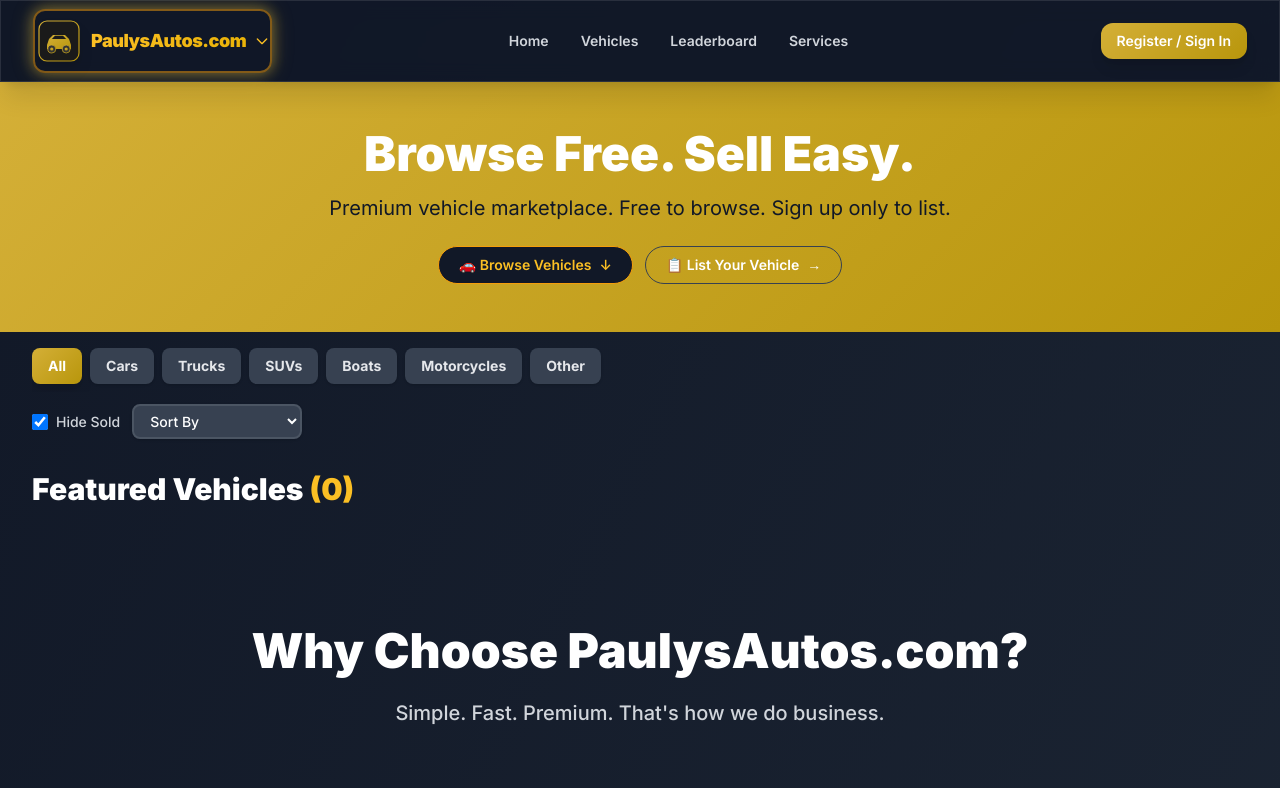
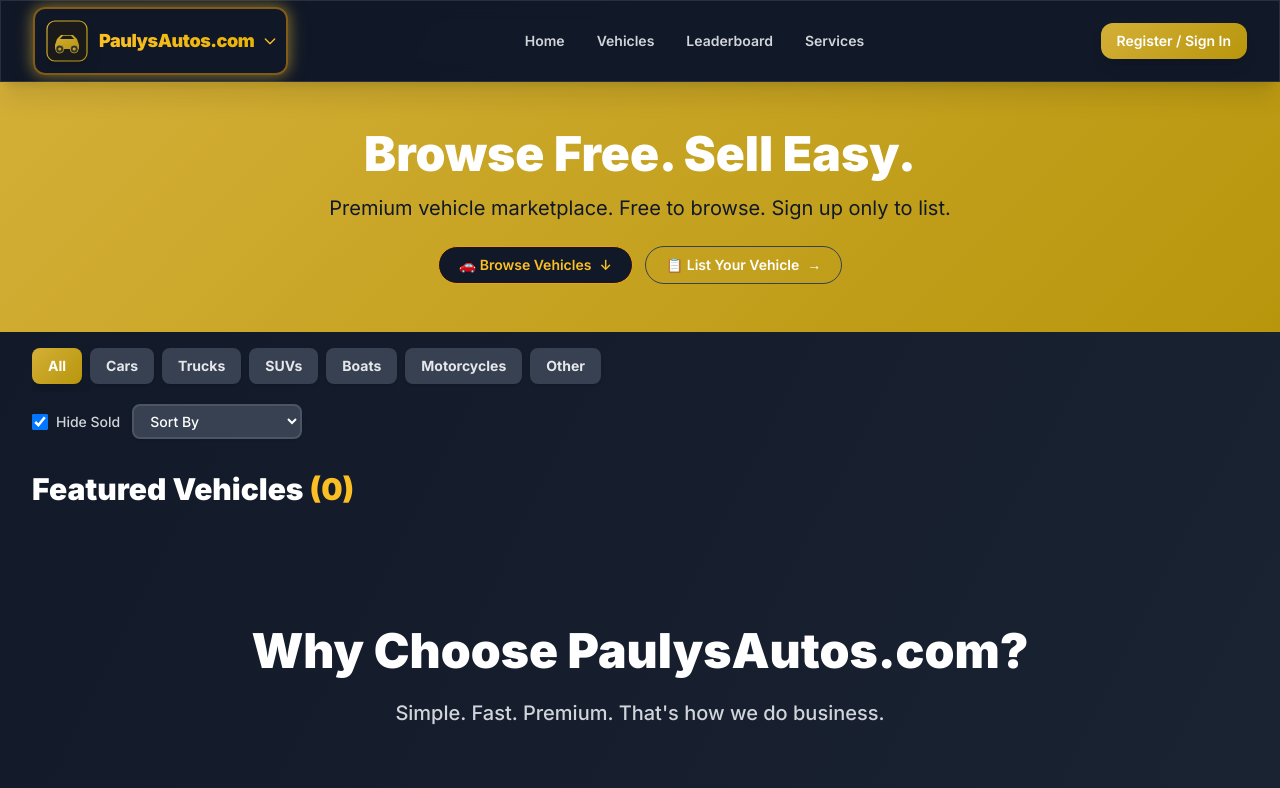
Before and after one commit to richard2019201900/paulysautos.com, a plain HTML site: page index.html in a window 1280 px wide. Shown: the top 788 px of the page. Drawn offline with Linux system fonts and the light colour scheme; no server answers.

Commit message:
fix(ui): Match logo button styling to PaulysProperties.com
- Changed siteSwitcherContainer margin from 'mr-6 md:mr-8 my-2' to 'mr-4'
- Changed button padding from 'px-2.5 py-1.5 sm:p-2.5' to 'p-2 md:p-3'
- Changed logo icon size from 'w-8 h-8 sm:w-10 sm:h-10 md:w-12 md:h-12' to 'w-10 h-10 md:w-12 md:h-12'

Ensures consistent branding and spacing across both Pauly's platforms

```diff
--- a/index.html
+++ b/index.html
@@ -953,9 +953,9 @@
         <div class="max-w-7xl mx-auto px-4 sm:px-6 lg:px-8">
             <div class="flex justify-between items-center h-16 md:h-20">
                 <!-- Logo with Site Switcher Dropdown -->
-                <div class="relative flex-shrink-0 mr-6 md:mr-8 my-2" id="siteSwitcherContainer">
-                    <button onclick="toggleSiteSwitcher()" class="flex items-center space-x-2 cursor-pointer px-2.5 py-1.5 sm:p-2.5 rounded-xl border-2 border-amber-500/50 hover:border-amber-400 transition-all duration-300 site-switcher-glow" role="button" tabindex="0" aria-label="Switch between Pauly's sites" id="siteSwitcherBtn">
-                        <div class="relative w-8 h-8 sm:w-10 sm:h-10 md:w-12 md:h-12 flex-shrink-0">
+                <div class="relative flex-shrink-0 mr-4" id="siteSwitcherContainer">
+                    <button onclick="toggleSiteSwitcher()" class="flex items-center space-x-2 cursor-pointer p-2 md:p-3 rounded-xl border-2 border-amber-500/50 hover:border-amber-400 transition-all duration-300 site-switcher-glow" role="button" tabindex="0" aria-label="Switch between Pauly's sites" id="siteSwitcherBtn">
+                        <div class="relative w-10 h-10 md:w-12 md:h-12 flex-shrink-0">
                             <svg viewBox="0 0 120 120" class="w-full h-full drop-shadow-lg" xmlns="http://www.w3.org/2000/svg">
                                 <defs>
                                     <linearGradient id="logoGradientNav" x1="0%" y1="0%" x2="100%" y2="100%">
```
